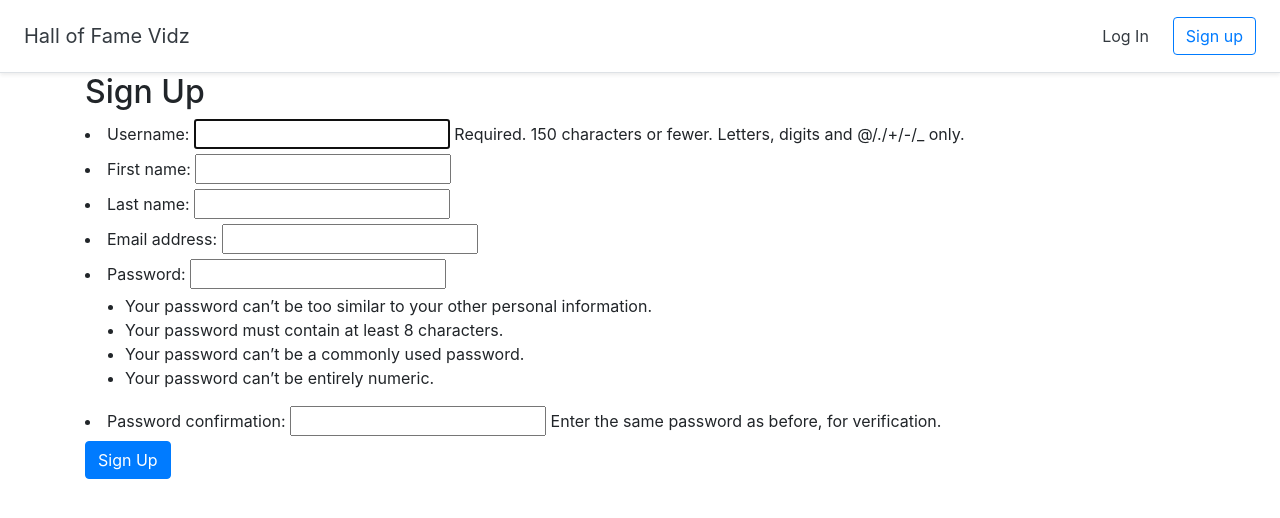
After one commit to karol6112/management_system, a Django app: page /users/signup/ in a window 1280 px wide. The commit adds this page. Shown: the top 518 px of the page. Run offline with Django 3.2, Linux system fonts and the light colour scheme; some libraries are stand-ins or nearby versions.

Commit message:
add registration function

```diff
--- a/management_system/informations/models.py
+++ b/management_system/informations/models.py
@@ -16,7 +16,7 @@ class Information(models.Model):
     status = models.CharField(max_length=20, choices=STATUS, default='normal')
 
     class Meta:
-        ordering = ('date',)
+        ordering = ('-date',)
 
     def __str__(self):
         return self.title
--- a/management_system/informations/templates/informations.html
+++ b/management_system/informations/templates/informations.html
@@ -13,7 +13,7 @@
             {{ info.text|truncatewords:50 }}
 
             <h2>
-                {{ info.date }}
+              {{info.author.first_name}} {{info.author.last_name}} {{ info.date }}
             </h2>
 
         </div>
--- a/management_system/management_system/static/style.css
+++ b/management_system/management_system/static/style.css
@@ -13,11 +13,12 @@
 
 
 .info_normal {
-  background-color: #cfcfcf;
+  background-color: #dfdfdf;
   color: #000000;
   margin-left: auto;
   margin-right: auto;
   margin-top: 20px;
+  margin-bottom: 20px;
   text-align: justify;
   width: 60%;
   border: 2px solid #696969;
@@ -26,9 +27,8 @@
   padding: 0 20px;
 }
 
-a, a:hover{
-text-decoration: none;
-display: block;
+.info_normal:hover {
+    background-color: #cfcfcf;
 }
 
 .info_normal h1{
@@ -42,3 +42,9 @@ display: block;
   text-align: right;
   padding: 10px;
 }
+
+
+a, a:hover{
+text-decoration: none;
+display: block;
+}
--- a/management_system/templates/base.html
+++ b/management_system/management_system/templates/base.html
@@ -20,10 +20,10 @@
     <h5 class="my-0 mr-md-auto font-weight-normal"><a href="#" class="text-dark">Hall of Fame Vidz</a></h5>
     <nav class="my-2 my-md-0 mr-md-3">
       {% if user.is_authenticated %}
-      <a class="p-2 text-dark" href="#">Dashboard</a>
-      <a class="p-2 text-dark" href="#">Log Out</a>
+      <a class="p-2 text-dark" href="{% url 'info' %}">Dashboard</a>
+      <a class="p-2 text-dark" href="{% url 'logout' %}">Log Out</a>
       {% else %}
-      <a class="p-2 text-dark" href="#">Log In</a>
+      <a class="p-2 text-dark" href="{% url 'login' %}">Log In</a>
       {% endif %}
     </nav>
     {% if user.is_authenticated == False %}
@@ -39,7 +39,6 @@
   <script src="https://cdnjs.cloudflare.com/ajax/libs/popper.js/1.14.7/umd/popper.min.js" integrity="sha384-UO2eT0CpHqdSJQ6hJty5KVphtPhzWj9WO1clHTMGa3JDZwrnQq4sF86dIHNDz0W1" crossorigin="anonymous"></script>
   <script src="https://stackpath.bootstrapcdn.com/bootstrap/4.3.1/js/bootstrap.min.js" integrity="sha384-JjSmVgyd0p3pXB1rRibZUAYoIIy6OrQ6VrjIEaFf/nJGzIxFDsf4x0xIM+B07jRM" crossorigin="anonymous"></script>
 
-
 </body>
 
 </html>
--- /dev/null
+++ b/management_system/management_system/templates/registration/signup.html
@@ -0,0 +1,12 @@
+{% extends 'base.html' %}
+{% block content %}
+<div class="container">
+  <h2>Sign Up</h2>
+  <form method="post">
+    {% csrf_token %}
+    {% if form.non_field_errors %}<div class="alert alert-danger">{{ form.non_field_errors }}</div>{% endif %}
+      {{form.as_ul}}
+    <button type="submit" class="btn btn-primary">Sign Up</button>
+  </form>
+</div>
+{% endblock %}
--- a/management_system/management_system/urls.py
+++ b/management_system/management_system/urls.py
@@ -15,18 +15,19 @@ Including another URLconf
 """
 from django.conf.urls.static import static
 from django.contrib import admin
-from django.urls import path
+from django.urls import path, include
 from django.conf import settings
 from informations import views
 
-
 urlpatterns = [
     path('admin/', admin.site.urls),
+    #
+    path('users/', include('users.urls')),
+    #
     path('add/', views.InformationCreateView.as_view(), name='add_informations'),
     path('info/', views.InformationListView.as_view(), name='info'),
     path('info/<int:pk>/', views.InformationDetailView.as_view(), name='detail_information'),
 
-
 ]
 
 urlpatterns += static(settings.MEDIA_URL, document_root=settings.MEDIA_ROOT)
--- a/management_system/users/admin.py
+++ b/management_system/users/admin.py
@@ -1,4 +1,4 @@
 from django.contrib import admin
-from .models import Worker
+from .models import Staff_member
 
-admin.sites.register(Worker)
+admin.site.register(Staff_member)
--- /dev/null
+++ b/management_system/users/forms.py
@@ -0,0 +1,13 @@
+from django.contrib.auth.models import User
+
+from .models import Staff_member
+from django import forms
+from django.contrib.auth.forms import UserCreationForm
+
+
+class RegisterForm(UserCreationForm):
+    email = forms.EmailField
+
+    class Meta:
+        model = User
+        fields = ['username', 'first_name', 'last_name', 'email', 'password1', 'password2']
--- /dev/null
+++ b/management_system/users/urls.py
@@ -0,0 +1,11 @@
+
+from django.urls import path
+from django.contrib.auth import views as auth_views
+from .views import SignUpView
+
+
+urlpatterns = [
+    path('login/', auth_views.LoginView.as_view(), name='login'),
+    path('logout/', auth_views.LogoutView.as_view(), name='logout'),
+    path('signup/', SignUpView.as_view(), name='signup'),
+]
--- a/management_system/users/views.py
+++ b/management_system/users/views.py
@@ -1,3 +1,16 @@
-from django.shortcuts import render
+from django.contrib.auth import authenticate, login
+from django.urls import reverse_lazy
+from django.views import generic
+from .forms import RegisterForm
 
-# Create your views here.
+class SignUpView(generic.CreateView):
+    form_class = RegisterForm
+    success_url = reverse_lazy('info')
+    template_name = 'registration/signup.html'
+
+    def form_valid(self, form):
+        view = super().form_valid(form)
+        username, password = form.cleaned_data.get('username'), form.cleaned_data.get('password1')
+        user = authenticate(username=username, password=password)
+        login(self.request, user)
+        return view
```
Also changed, not shown: management_system/management_system/settings.py (+9 -2 lines), management_system/management_system/templates/registration/login.html (added, +13 -0 lines), management_system/users/models.py (+4 -3 lines), management_system/informations/migrations/0003_auto_20201010_1717.py (added), management_system/informations/views.py (line endings or trailing spaces), management_system/users/migrations/0001_initial.py (added).
